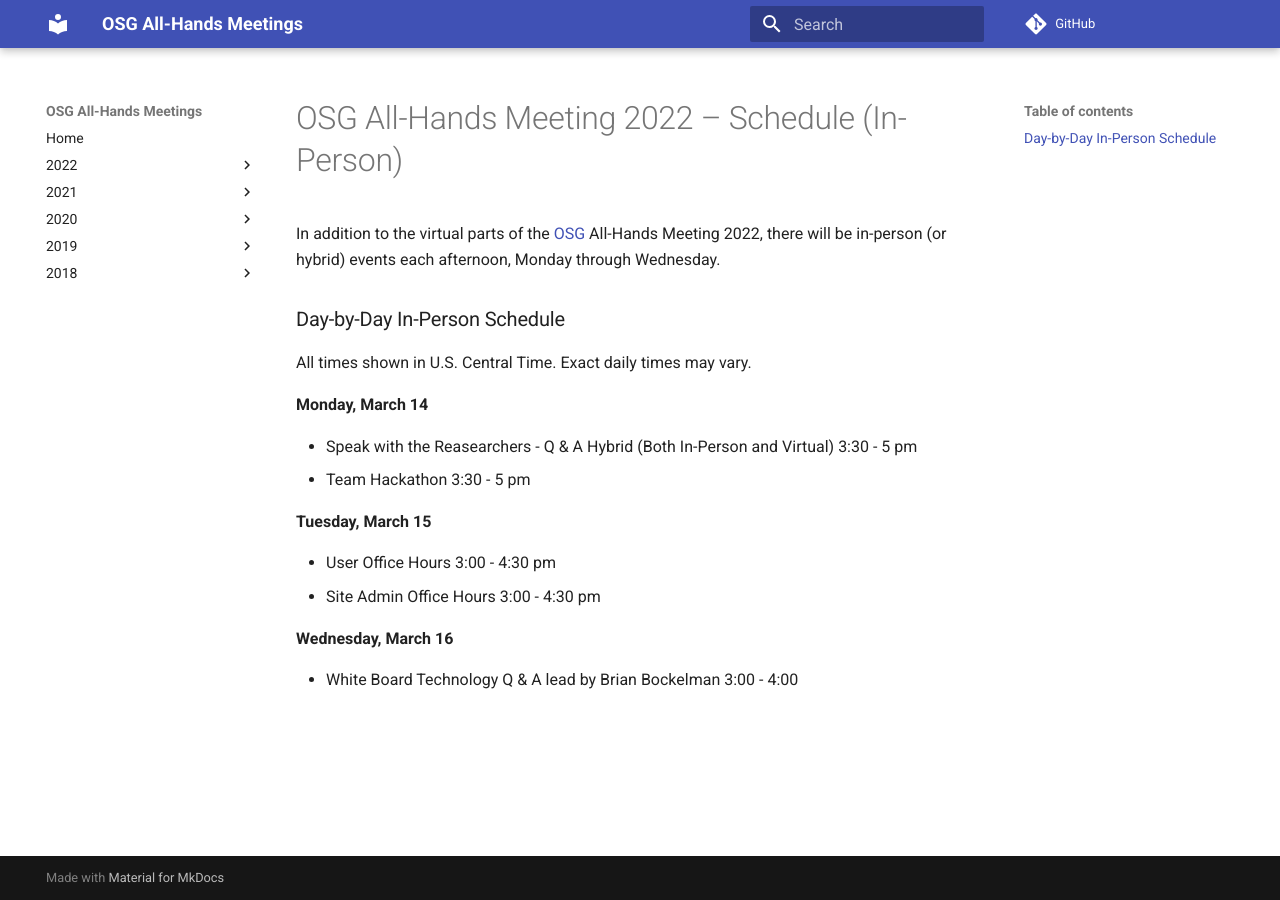
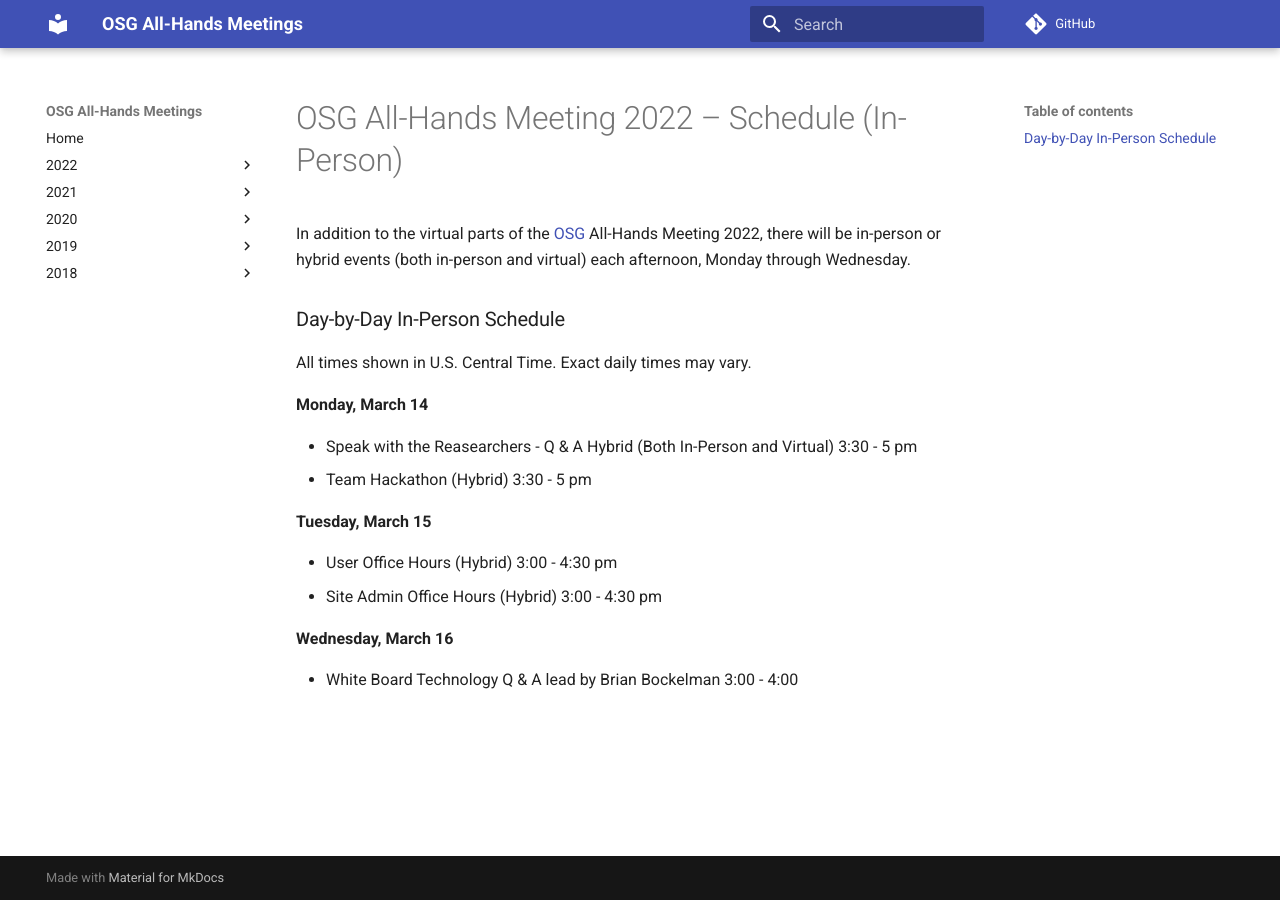
Before and after one commit to osg-htc/all-hands, an MkDocs documentation site: the page built from docs/2022/schedule-in-person.md, in a window 1280 px wide. Built offline with MkDocs 1.6.1 and Material for MkDocs 9.7.7, drawn with Linux system fonts in a browser that asks for light colours; comment, search, counter and statistics services are not loaded.

Commit message:
Update and rename in-person.md to schedule-in-person.md

```diff
--- a/docs/2022/in-person.md
+++ b/docs/2022/schedule-in-person.md
@@ -1,6 +1,6 @@
 # OSG All-Hands Meeting 2022 &ndash; Schedule (In-Person)
 
-In addition to the virtual parts of the [OSG](https://www.opensciencegrid.org) All-Hands Meeting 2022, there will be in-person (or hybrid) events each afternoon, Monday through Wednesday.
+In addition to the virtual parts of the [OSG](https://www.opensciencegrid.org) All-Hands Meeting 2022, there will be in-person or hybrid events (both in-person and virtual) each afternoon, Monday through Wednesday.
 
 ### Day-by-Day In-Person Schedule
 
@@ -10,12 +10,12 @@ Exact daily times may vary.
 **Monday, March 14**
 
 *   Speak with the Reasearchers - Q & A Hybrid (Both In-Person and Virtual)  3:30 - 5 pm
-*   Team Hackathon 3:30 - 5 pm
+*   Team Hackathon (Hybrid) 3:30 - 5 pm
 
 **Tuesday, March 15**
 
-*   User Office Hours 3:00 - 4:30 pm
-*   Site Admin Office Hours 3:00 - 4:30 pm
+*   User Office Hours (Hybrid) 3:00 - 4:30 pm
+*   Site Admin Office Hours (Hybrid) 3:00 - 4:30 pm
 
 **Wednesday, March 16**
 
```
